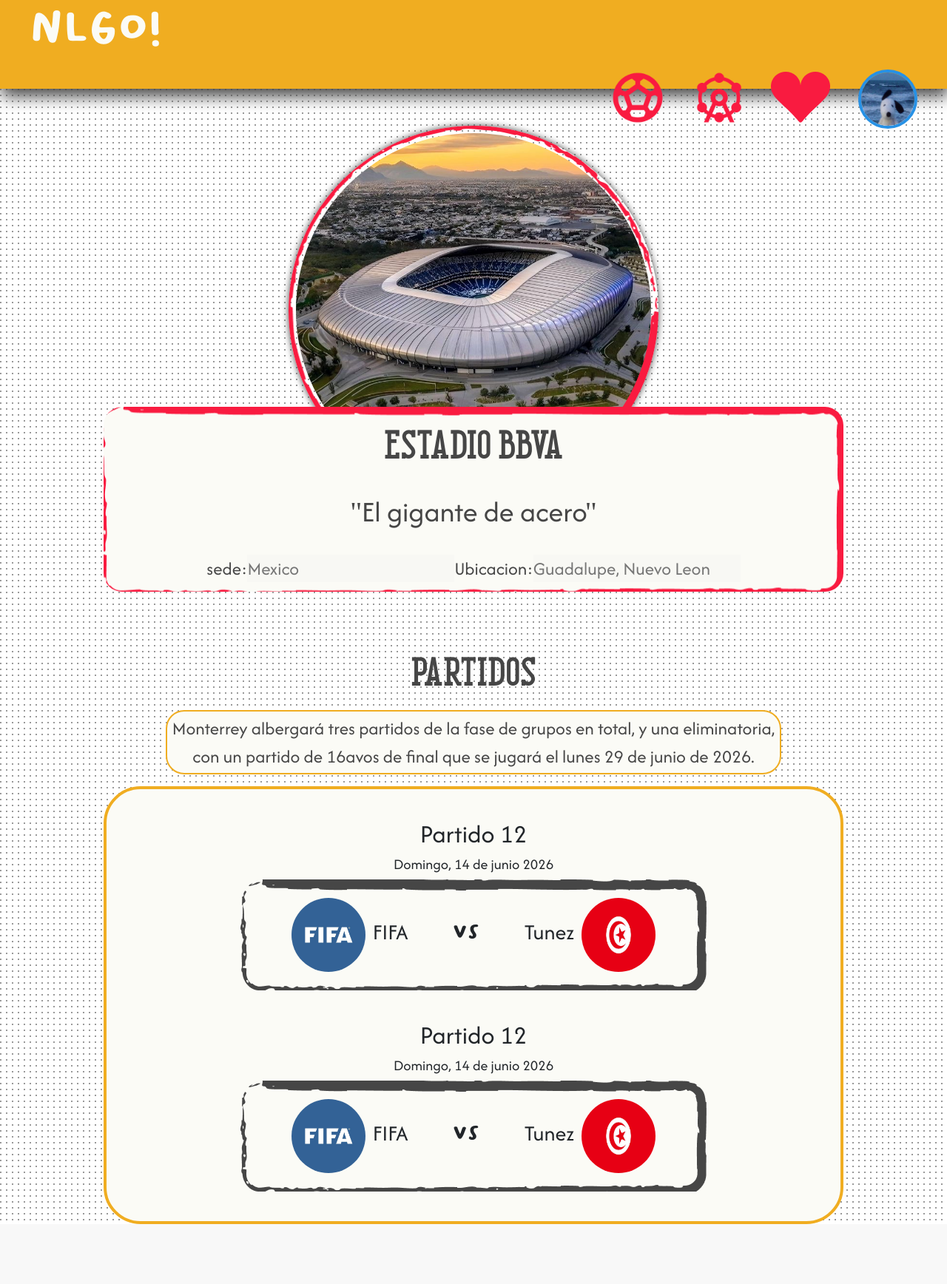
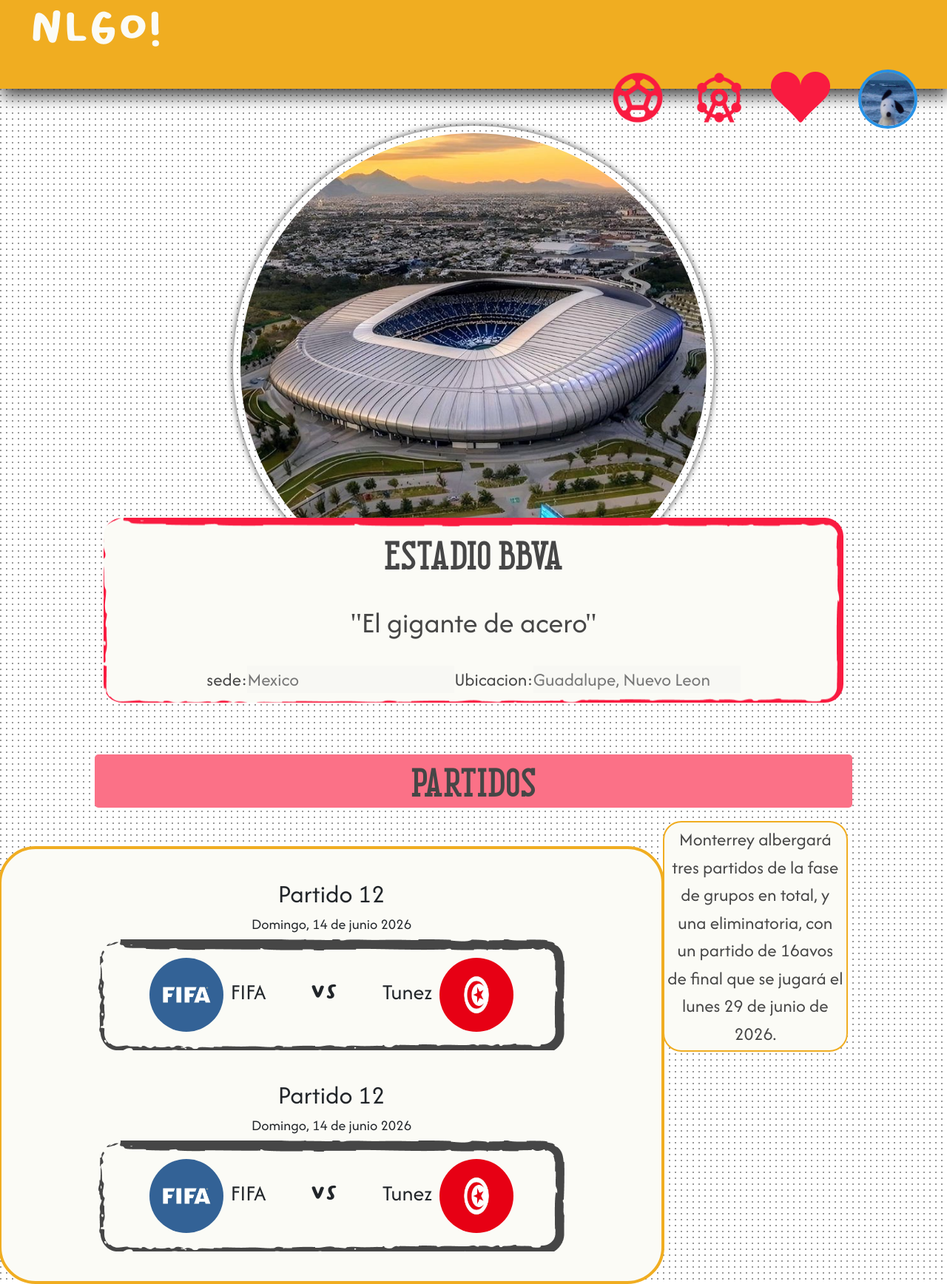
Before and after one commit to Spherelim/PW2_Proyect, a PHP site: page /html/game.html in a window 1280 px wide. Shown: the whole page at 74% size. Before the commit the page ends 1655 px from the top, so only its background shows below. Run offline with PHP 8.4, Linux system fonts and the light colour scheme.

Commit message:
Agregué algunos efectos y modifique la pantalla del estadio

```diff
--- a/css/game.css
+++ b/css/game.css
@@ -78,8 +78,8 @@ body {
 }
 
 .imgEst {
-    width: 500px;
-    height: 500px;
+    width: 650px;
+    height: 650px;
 
     border-radius: 50%;
     border: 10px solid transparent;
@@ -107,7 +107,7 @@ body {
 
 
     position: absolute;
-    top: 550px;
+    top: 700px;
 }
 
 .titulo {
@@ -145,41 +145,43 @@ input {
     border: none
 }
 
-
-
-.partido{
-
-    display: grid;
-    justify-content: center;
-    align-items: center;
-    width: 1000px;
-
-    background-color: var(--color-1B);
-
-    padding-bottom: 40px;
-    border-radius: 50px;
-    border: 4px solid #F0AD21;
-}
-
 .tPartido {
 
     font-family: var(--font-Sportation);
     color: var(--color-6GM);
     font-size: 60px;
-    width: 100%;
+    width: 80%;
     text-align: center;
     margin-top: 200px;
+    margin-left: auto;
+    margin-right: auto;
+    background-color: #FB7187;
+    border-radius: 5px;
+}
+
+.wrapperDes{
+    width: 30%;
+    display: flex;
+    justify-content: flex-start;
+}
 
 
+.ColumnaP{
+    display: flex;
+    gap: 0px;
+    align-items: flex-start;
+    justify-content: center;
 }
 
-.wrapperDes {
 
-    display: flex;
-    justify-content: center;
-    align-items: center;
+.partido{
+    background-color: var(--color-1B);
+    padding-bottom: 40px;
+    border-radius: 50px;
+    border: 4px solid #F0AD21;
+    width: 900px;
+}
 
-}
 
 .descripcion {
 
@@ -196,8 +198,6 @@ input {
 
 
     border: 2px solid #F0AD21;
-
-
 
 }
 
@@ -238,7 +238,7 @@ input {
 }
 
 .flexPais {
-
+margin: auto;
     display: flex;
     justify-content: center;
     align-items: center;
--- a/html/game.html
+++ b/html/game.html
@@ -40,13 +40,7 @@
 
     <h1 class="tPartido">Partidos</h1>
 
-    <div class="wrapperDes">
-
-
-        <p class="descripcion">Monterrey albergará tres partidos de la fase de grupos en total, y una eliminatoria, con
-            un
-            partido de 16avos de final que se jugará el lunes 29 de junio de 2026.</p>
-    </div>
+    <div class="ColumnaP">
 
 
         <div class="partidoInfo">
@@ -99,6 +93,16 @@
             </div>
         </div>
 
+         <div class="wrapperDes">
+
+
+            <p class="descripcion">Monterrey albergará tres partidos de la fase de grupos en total, y una eliminatoria, con
+                un
+                partido de 16avos de final que se jugará el lunes 29 de junio de 2026.</p>
+        </div>
+
+    </div>
+
 </body>
 <script src="/js/header-login.js"></script>
 
```
Lines whose indentation alone changed are shown as unchanged.
